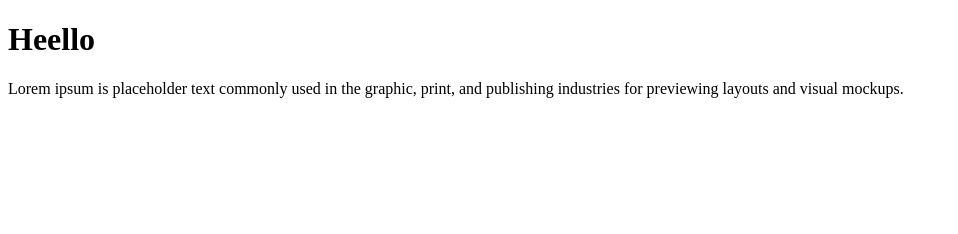
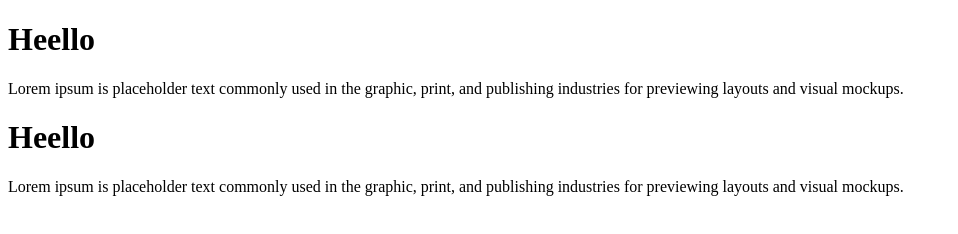
Before and after one commit to jayasanka-sack/inflames, a plain HTML site: page index.html in a window 1280 px wide. Shown: the whole page, without its empty margins (0-958 px from the left). Drawn offline with Linux system fonts and the light colour scheme.

Commit message:
added new para

```diff
--- a/index.html
+++ b/index.html
@@ -8,5 +8,8 @@
 <h1>Heello</h1>
 <p>Lorem ipsum is placeholder text commonly used in the graphic, print, and publishing industries for previewing layouts
     and visual mockups.</p>
+<h1>Heello</h1>
+<p>Lorem ipsum is placeholder text commonly used in the graphic, print, and publishing industries for previewing layouts
+    and visual mockups.</p>
 </body>
 </html>
```
